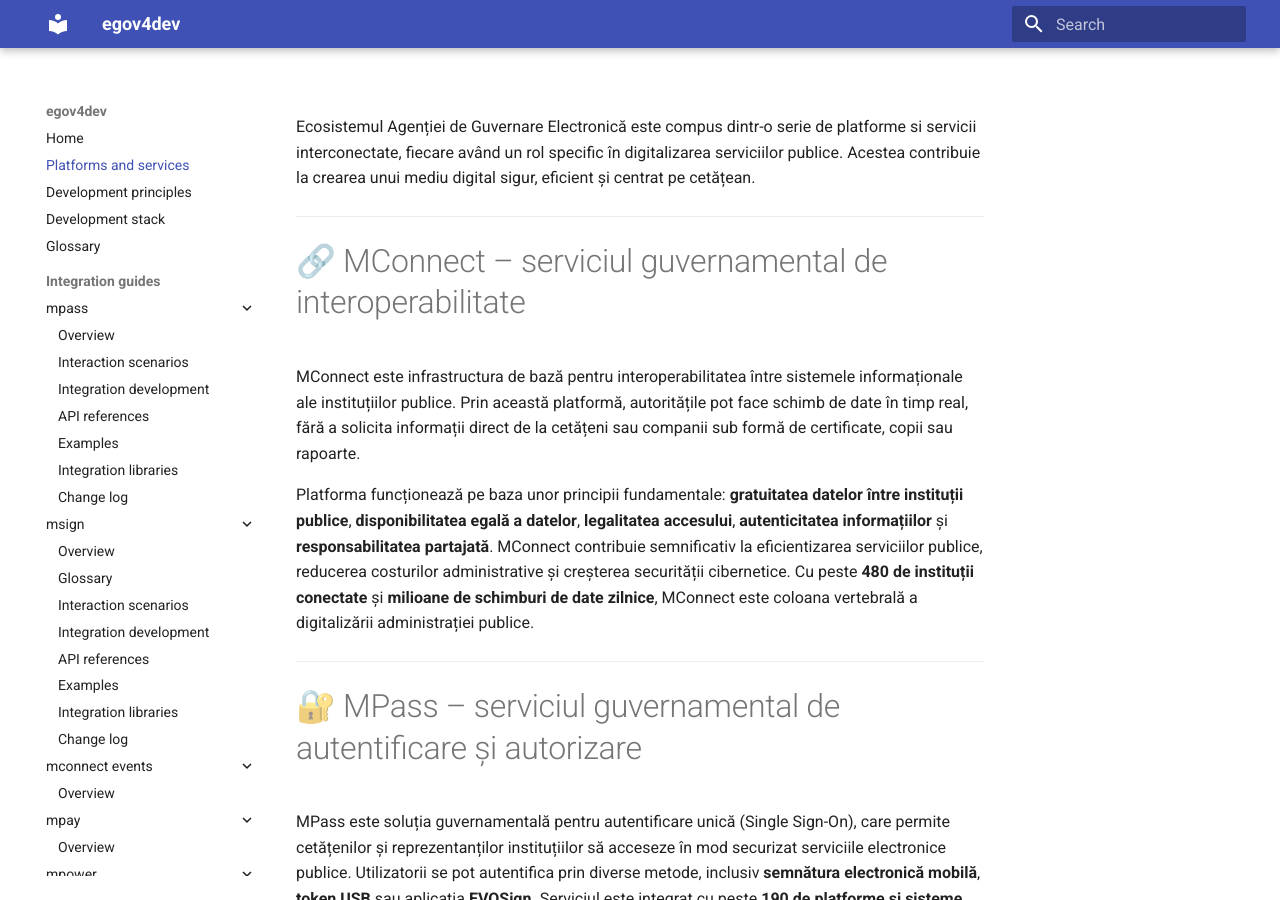
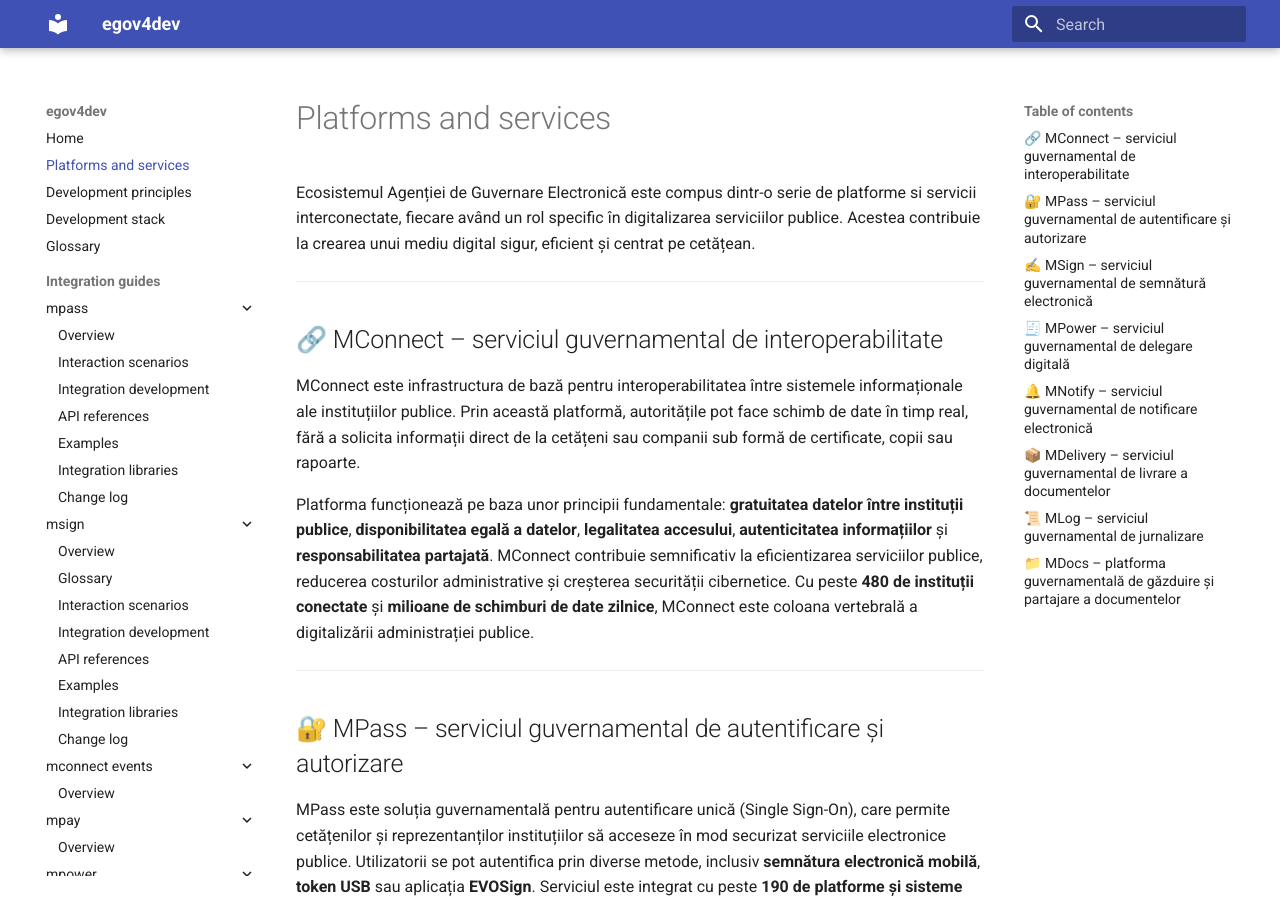
Before and after one commit to egov-moldova/egov4dev, an MkDocs documentation site: the page built from docs/platforms-and-services/services.md, in a window 1280 px wide and 900 px high. Built offline with MkDocs 1.6.1 and Material for MkDocs 9.7.7, drawn with Linux system fonts in a browser that asks for light colours.

Commit message:
Update services.md

```diff
--- a/docs/platforms-and-services/services.md
+++ b/docs/platforms-and-services/services.md
@@ -2,7 +2,7 @@
 
 * * *
 
-# 🔗 MConnect –  serviciul guvernamental de interoperabilitate
+## 🔗 MConnect –  serviciul guvernamental de interoperabilitate
 
 MConnect este infrastructura de bază pentru interoperabilitatea între sistemele informaționale ale instituțiilor publice. Prin această platformă, autoritățile pot face schimb de date în timp real, fără a solicita informații direct de la cetățeni sau companii sub formă de certificate, copii sau rapoarte.
 
@@ -10,14 +10,14 @@
 
 * * *
 
-# 🔐 MPass –  serviciul guvernamental de autentificare și autorizare
+## 🔐 MPass –  serviciul guvernamental de autentificare și autorizare
 
 MPass este soluția guvernamentală pentru autentificare unică (Single Sign-On), care permite cetățenilor și reprezentanților instituțiilor să acceseze în mod securizat serviciile electronice publice. Utilizatorii se pot autentifica prin diverse metode, inclusiv **semnătura electronică mobilă**, **token USB** sau aplicația **EVOSign**.
 Serviciul este integrat cu peste **190 de platforme și sisteme guvernamentale**, oferind un punct unic de acces și control asupra datelor personale. MPass este reglementat prin Hotărârea Guvernului nr. 1090/2013 și este esențial pentru asigurarea securității și eficienței în utilizarea serviciilor digitale. Prin autentificarea în doi pași și integrarea cu aplicații mobile, MPass susține o experiență digitală modernă și sigură.
 
 * * *
 
-# ✍️ MSign –  serviciul guvernamental de semnătură electronică
+## ✍️ MSign –  serviciul guvernamental de semnătură electronică
 
 MSign este platforma care permite semnarea electronică a documentelor cu valoare juridică, eliminând necesitatea prezenței fizice sau a documentelor pe hârtie. Serviciul este compatibil cu semnătura electronică calificată, fie mobilă, fie pe dispozitiv criptografic, și este integrat cu sistemele guvernamentale și private.
 
@@ -25,7 +25,7 @@
 
 * * *
 
-# 🧾 MPower – serviciul guvernamental de delegare digitală
+## 🧾 MPower – serviciul guvernamental de delegare digitală
 
 MPower permite delegarea digitală a drepturilor și responsabilităților între persoane fizice sau juridice, în cadrul serviciilor publice electronice. Este construit pe baza serviciilor MPass, MSign, MNotify și MConnect, oferind un mecanism sigur și verificabil pentru reprezentare legală la distanță.
 
@@ -33,7 +33,7 @@
 
 * * *
 
-# 🔔 MNotify – serviciul guvernamental de notificare electronică
+## 🔔 MNotify – serviciul guvernamental de notificare electronică
 
 MNotify este platforma prin care instituțiile publice pot trimite notificări oficiale către cetățeni și companii, folosind canale precum **email**, **SMS**, **push notifications** sau **mesagerie instant**. Serviciul este integrat cu portalul guvernamental **MCabinet** și permite informarea proactivă a beneficiarilor despre evenimente importante: amenzi, plăți, indemnizații, termene administrative etc.
 
@@ -41,7 +41,7 @@
 
 * * *
 
-# 📦 MDelivery – serviciul guvernamental de livrare a documentelor
+## 📦 MDelivery – serviciul guvernamental de livrare a documentelor
 
 MDelivery este platforma guvernamentală care permite livrarea fizică a documentelor oficiale direct la adresa cetățeanului, fără a fi necesară deplasarea la ghișee sau oficii. Lansat în iulie 2022, serviciul conectează trei actori principali: instituția publică (expeditorul), cetățeanul (destinatarul) și furnizorul de servicii poștale. Prin această infrastructură, rezultatele serviciilor publice – cum ar fi cazierele, certificatele, extrasele – pot fi livrate eficient, atât pe teritoriul Republicii Moldova, cât și în străinătate.
 
@@ -49,7 +49,7 @@
 
 * * *
 
-# 📜 MLog – serviciul guvernamental de jurnalizare
+## 📜 MLog – serviciul guvernamental de jurnalizare
 
 MLog este serviciul guvernamental dedicat **jurnalizării centralizate** a evenimentelor din sistemele informaționale publice. Găzduit pe platforma tehnologică comună **MCloud**, MLog oferă un mecanism reutilizabil și standardizat pentru înregistrarea acțiunilor întreprinse în cadrul aplicațiilor guvernamentale. Fiecare eveniment jurnalizat include informații precum **data și ora**, **identificatorul utilizatorului**, **acțiunea efectuată**, **resursa accesată** și alte detalii relevante pentru audit și trasabilitate.
 
@@ -59,7 +59,7 @@
 
 * * *
 
-# 📁 MDocs – platforma guvernamentală de găzduire și partajare a documentelor
+## 📁 MDocs – platforma guvernamentală de găzduire și partajare a documentelor
 
 MDocs este o platformă digitală centralizată pentru stocarea, partajarea și accesarea documentelor generate în procesul de prestare a serviciilor publice. Scopul principal al MDocs este **reducerea utilizării hârtiei** și **standardizarea proceselor de partajare** între instituții și cetățeni. Documentele pot fi încărcate automat de către sistemele informaționale ale instituțiilor sau manual de către operatori, în cazul în care instituția nu dispune de o soluție proprie.
 
```
